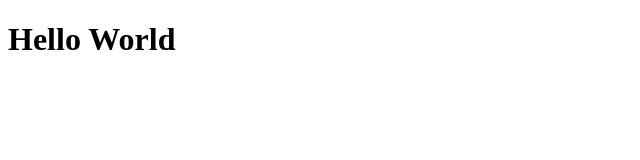
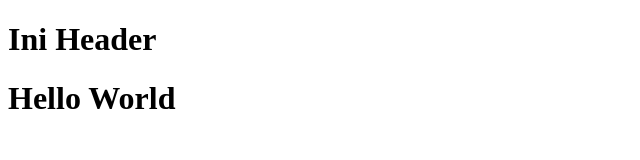
Before and after one commit to hwisnu222/ceb-f04, a plain HTML site: page index.html in a window 1280 px wide. Shown: the whole page, without its empty margins (0-640 px from the left). Drawn offline with Linux system fonts and the light colour scheme.

Commit message:
Update Header
Menambahkan header

```diff
--- a/index.html
+++ b/index.html
@@ -6,6 +6,11 @@
   <title>Document</title>
 </head>
 <body>
-  <h1>Hello World</h1>
+  <header>
+    <h1>Ini Header</h1>
+  </header>
+  <div class="container">
+    <h1>Hello World</h1>
+  </div>
 </body>
 </html>
```
